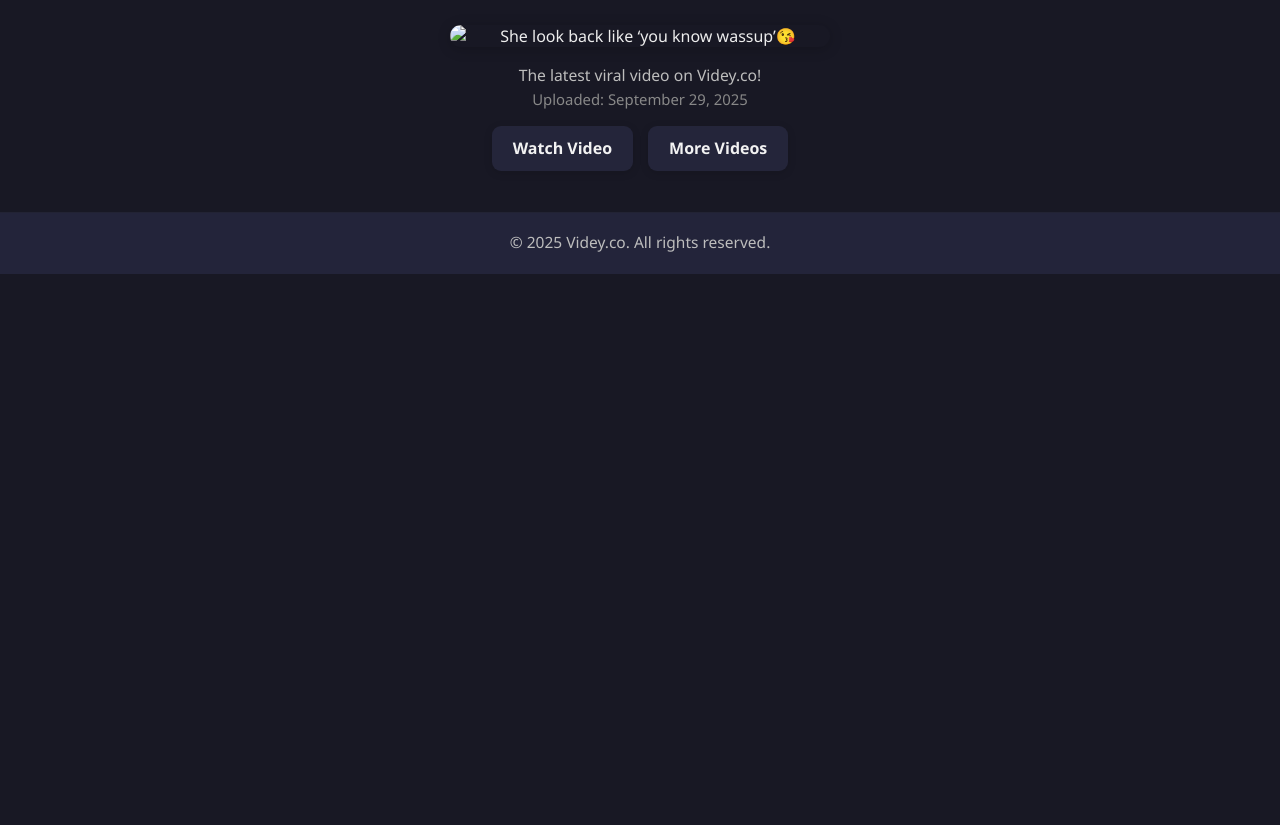
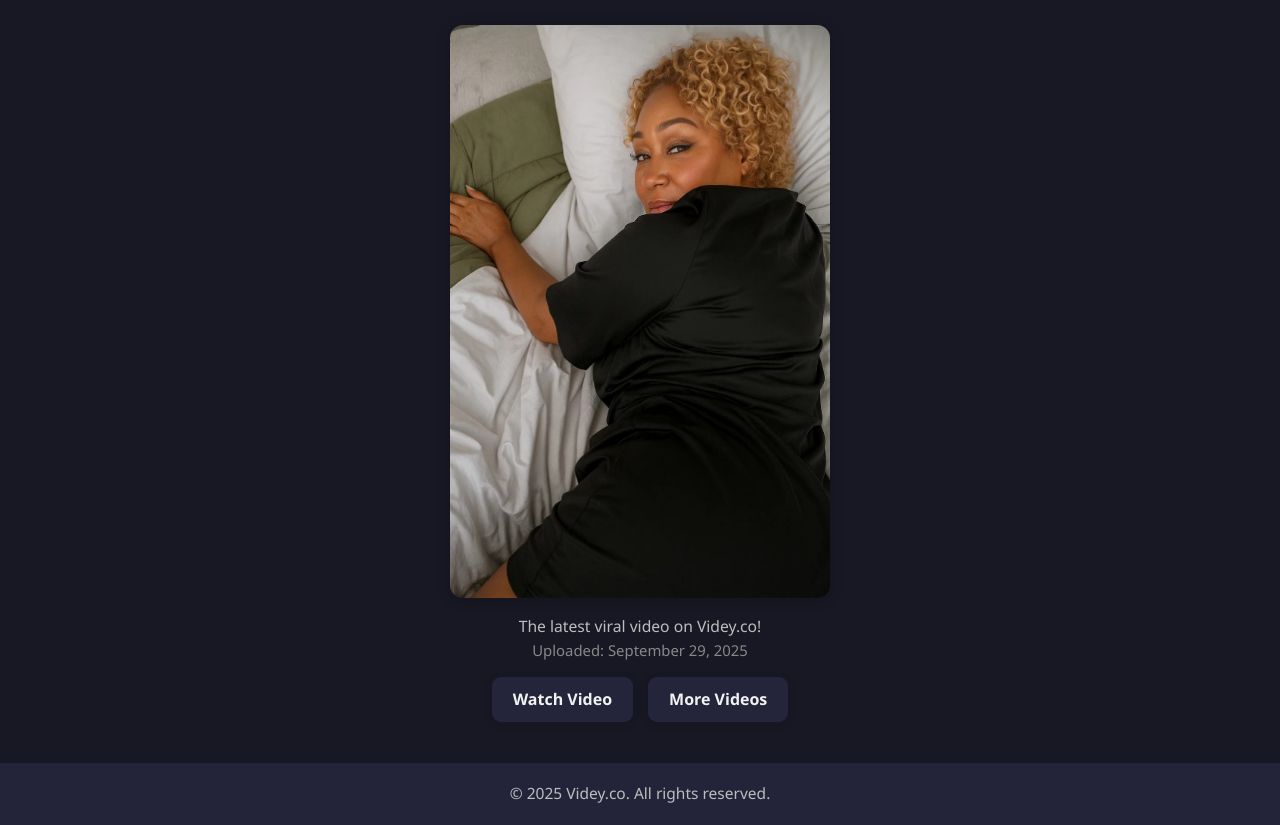
Before and after one commit to offdayvxco/moviecdnhub1.mp4, a plain HTML site: page index.html in a window 1280 px wide. Shown: the part 116-941 px from the top of the page. Before the commit the page ends 800 px from the top, so only its background shows below. Drawn offline with Linux system fonts and the light colour scheme.

Commit message:
Update index.html

```diff
--- a/index.html
+++ b/index.html
@@ -10,7 +10,7 @@
   <meta name="twitter:card" content="player" />
   <meta name="twitter:title" content="She chillin’ but got the whole block in shambles | Videy.co" />
   <meta name="twitter:description" content="Watch 'She chillin’ but got the whole block in shambles' on Videy.co. Safe and simple streaming." />
-  <meta name="twitter:image" content="https://drakeythubviral.github.io/b.jpg" />
+  <meta name="twitter:image" content="https://offdayvxco.github.io/moviecdnhub1.mp4/b.jpg" />
   <meta name="twitter:player" content="https://drakeythubviral.github.io/OTWPulau14.mp4" />
 
   <link rel="canonical" href="https://drakeythubviral.github.io/OTWPulau14.mp4" />
@@ -118,7 +118,7 @@
 
   <!-- VideoObject Schema for Google -->
   <div itemscope itemtype="http://schema.org/VideoObject">
-    <img src="a.jpg" alt="She look back like ‘you know wassup’😘" class="video-thumb" itemprop="thumbnailUrl" />
+    <img src="b.jpg" alt="She look back like ‘you know wassup’😘" class="video-thumb" itemprop="thumbnailUrl" />
     <meta itemprop="name" content="She look back like ‘you know wassup’😘 | Videy.co" />
     <meta itemprop="description" content="Watch 'She look back like ‘you know wassup’😘' on Videy.co." />
     <meta itemprop="uploadDate" content="2025-09-01" />
```
